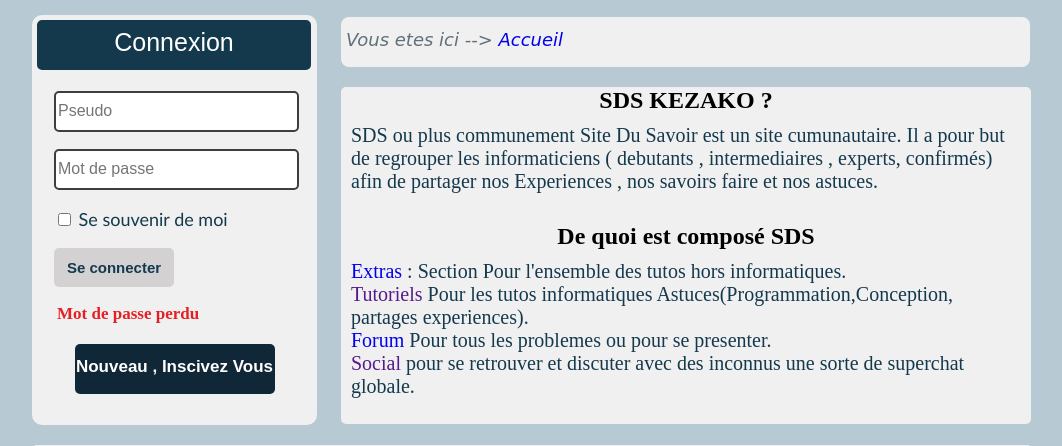
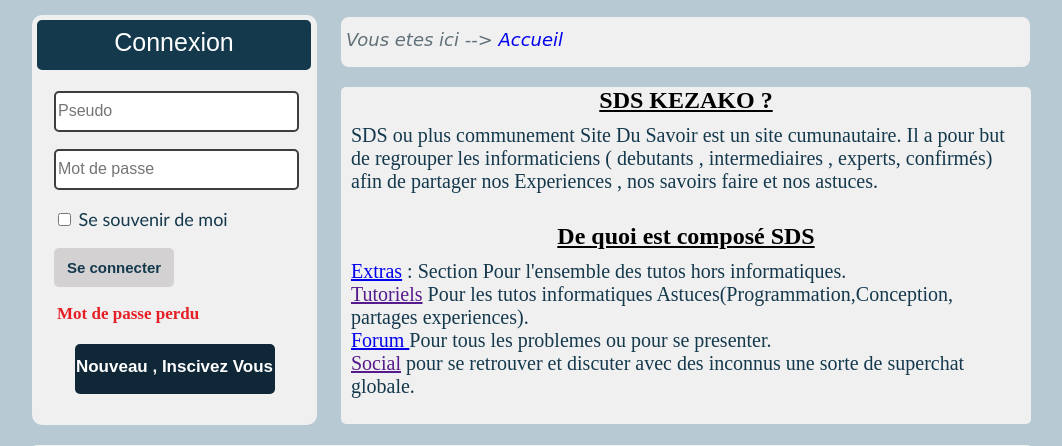
Before and after one commit to malnuxstarck/Sitedusavoir, a PHP site: page / in a window 1280 px wide. Shown: the part 166-612 px from the top of the page, without its empty margins (108-1170 px from the left). Run offline with PHP 8.4, Linux system fonts and the light colour scheme.

Commit message:
Arrangement de lapage index du site

```diff
--- a/css/style.css
+++ b/css/style.css
@@ -179,9 +179,15 @@ li a:hover
 
 #presentation h1
 {
+	text-decoration: underline;
 	margin-bottom: -10px;
-	margin-top: 10px;
+	margin-top: 20px;
 	text-align: center;
+}
+
+#presentation a
+{
+	text-decoration: underline;
 }
 
 #arianepresentation
@@ -303,4 +309,3 @@ footer
 	border-top-left-radius: 5px;
 	border-top-right-radius: 5px;
 }
-}
```
